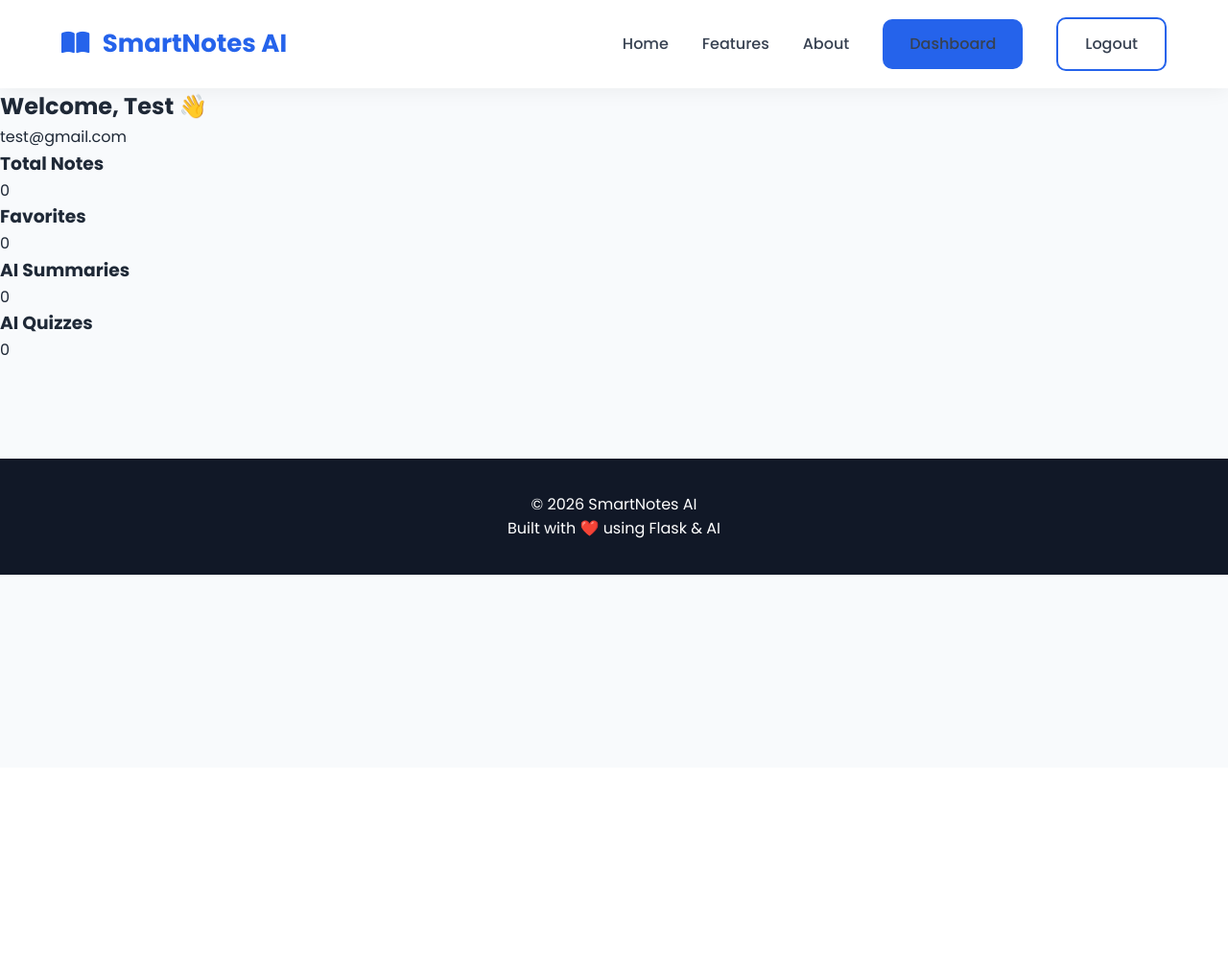
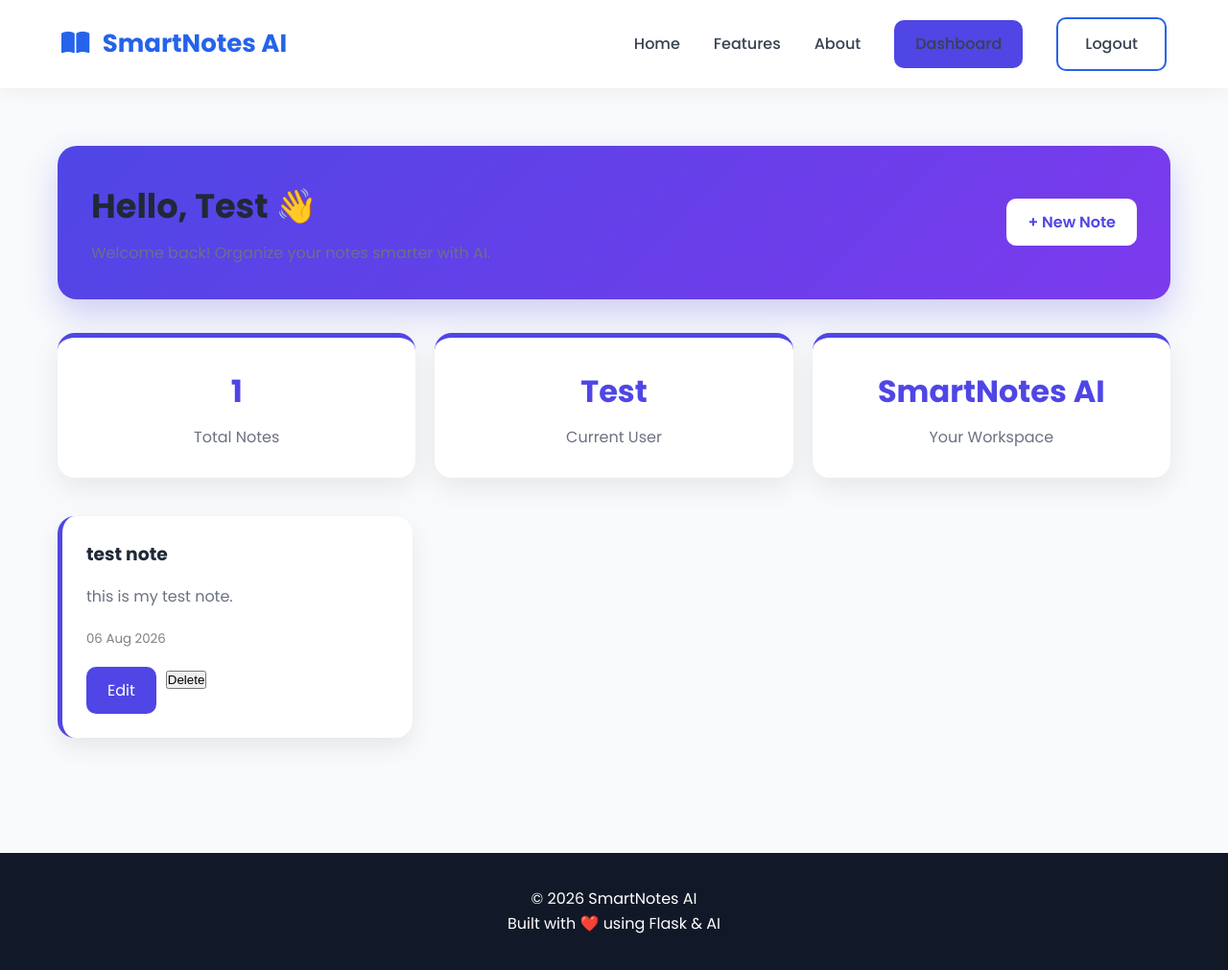
Before and after one commit to aminashujaat123-maker/SmartNotes-AI, a Flask app: page /dashboard in a window 1280 px wide. Shown: the whole page at 96% size. Before the commit the page ends 599 px from the top, so only its background shows below. Run offline with Flask 3, Linux system fonts and the light colour scheme; a user stored in the database is signed in.

Commit message:
Version 4.5 - Professional Dashboard UI

```diff
--- a/app/__init__.py
+++ b/app/__init__.py
@@ -29,8 +29,10 @@ def create_app():
 
     from app.routes.main import main
     from app.routes.auth import auth
+    from app.routes.notes import notes
 
     app.register_blueprint(main)
     app.register_blueprint(auth)
+    app.register_blueprint(notes)
 
     return app
--- a/app/models/__init__.py
+++ b/app/models/__init__.py
@@ -1 +1,2 @@
 from app.models.user import User
+from app.models.note import Note
--- a/app/routes/main.py
+++ b/app/routes/main.py
@@ -1,5 +1,6 @@
 from flask import Blueprint, render_template
 from flask_login import login_required, current_user
+from app.models.note import Note
 
 main = Blueprint("main", __name__)
 
@@ -13,7 +14,14 @@ def home():
 @login_required
 def dashboard():
 
+    notes = Note.query.filter_by(
+        user_id=current_user.id
+    ).order_by(
+        Note.created_at.desc()
+    ).all()
+
     return render_template(
         "dashboard/dashboard.html",
-        user=current_user
+        user=current_user,
+        notes=notes
     )
--- /dev/null
+++ b/static/css/dashboard.css
@@ -0,0 +1,193 @@
+.dashboard {
+  max-width: 1200px;
+  margin: 40px auto;
+  padding: 20px;
+}
+
+.dashboard-header {
+  display: flex;
+
+  justify-content: space-between;
+
+  align-items: center;
+
+  background: linear-gradient(135deg, #4f46e5, #7c3aed);
+
+  color: white;
+
+  padding: 35px;
+
+  border-radius: 20px;
+
+  margin-bottom: 35px;
+
+  box-shadow: 0 15px 35px rgba(79, 70, 229, 0.25);
+}
+
+.header-left h1 {
+  color: white;
+
+  font-size: 2.2rem;
+
+  margin-bottom: 8px;
+}
+
+.header-left p {
+  color: #e0e7ff;
+
+  margin: 0;
+}
+
+.header-right .btn-primary {
+  background: white;
+
+  color: #4f46e5;
+
+  font-weight: 600;
+}
+
+.header-right .btn-primary:hover {
+  background: #eef2ff;
+}
+
+.dashboard-header h1 {
+  font-size: 2.2rem;
+  color: #1f2937;
+}
+
+.dashboard-header p {
+  color: #6b7280;
+  margin-top: 8px;
+}
+
+.stats-container {
+  display: grid;
+  grid-template-columns: repeat(3, 1fr);
+  gap: 20px;
+  margin-bottom: 40px;
+}
+.stat-card {
+  background: white;
+
+  border-radius: 18px;
+
+  padding: 30px;
+
+  text-align: center;
+
+  box-shadow: 0 10px 30px rgba(0, 0, 0, 0.08);
+
+  transition: 0.3s;
+
+  border-top: 5px solid #4f46e5;
+}
+
+.stat-card:hover {
+  transform: translateY(-8px);
+
+  box-shadow: 0 20px 40px rgba(0, 0, 0, 0.12);
+}
+
+.stat-card:hover {
+  transform: translateY(-6px);
+}
+
+.stat-card h2 {
+  color: #4f46e5;
+  font-size: 2rem;
+  margin-bottom: 10px;
+}
+
+.stat-card p {
+  color: #6b7280;
+}
+
+.notes-grid {
+  display: grid;
+  grid-template-columns: repeat(auto-fill, minmax(320px, 1fr));
+  gap: 25px;
+}
+
+.note-card {
+  background: white;
+
+  padding: 25px;
+
+  border-radius: 18px;
+
+  border-left: 5px solid #4f46e5;
+
+  box-shadow: 0 10px 25px rgba(0, 0, 0, 0.08);
+
+  transition: 0.3s;
+}
+
+.note-card:hover {
+  transform: translateY(-6px);
+
+  box-shadow: 0 20px 40px rgba(0, 0, 0, 0.12);
+}
+
+.note-card:hover {
+  transform: translateY(-5px);
+}
+
+.note-card h3 {
+  margin-bottom: 15px;
+  color: #1f2937;
+}
+
+.note-card p {
+  color: #6b7280;
+  line-height: 1.7;
+  margin-bottom: 20px;
+}
+
+.note-card small {
+  display: block;
+  color: gray;
+  margin-bottom: 18px;
+}
+
+.note-actions {
+  display: flex;
+  gap: 10px;
+}
+
+.note-actions form {
+  margin: 0;
+}
+
+.empty-state {
+  background: white;
+  padding: 50px;
+  border-radius: 20px;
+  text-align: center;
+  grid-column: 1/-1;
+  box-shadow: 0 10px 25px rgba(0, 0, 0, 0.08);
+}
+.dashboard-search {
+  margin: 30px 0;
+}
+
+.dashboard-search input {
+  width: 100%;
+
+  padding: 16px 20px;
+
+  border-radius: 12px;
+
+  border: 1px solid #d1d5db;
+
+  outline: none;
+
+  font-size: 16px;
+
+  transition: 0.3s;
+}
+
+.dashboard-search input:focus {
+  border-color: #4f46e5;
+
+  box-shadow: 0 0 0 4px rgba(79, 70, 229, 0.15);
+}
--- a/static/css/style.css
+++ b/static/css/style.css
@@ -1,3 +1,4 @@
+@import url("dashboard.css");
 /* ==========================================
    GOOGLE RESET
 ========================================== */
@@ -113,17 +114,29 @@ ul {
 
 .btn-nav,
 .btn-primary {
-  background: #2563eb;
+  background: #4f46e5;
 
   color: white;
 
-  padding: 13px 28px;
+  padding: 12px 22px;
 
   border-radius: 10px;
 
+  text-decoration: none;
+
+  border: none;
+
+  cursor: pointer;
+
   transition: 0.3s;
 
-  font-weight: 600;
+  display: inline-block;
+}
+
+.btn-primary:hover {
+  background: #4338ca;
+
+  transform: translateY(-2px);
 }
 
 .btn-nav:hover,
--- a/templates/dashboard/dashboard.html
+++ b/templates/dashboard/dashboard.html
@@ -1,37 +1,82 @@
-{% extends "layout/base.html" %} {% block title %}Dashboard{% endblock %} {%
-block content %}
+{% extends "layout/base.html" %} {% block title %}Dashboard{% endblock %}
+{%block content %}
 
 <section class="dashboard">
-  <div class="dashboard-container">
-    <h1>Welcome, {{ current_user.full_name }} 👋</h1>
+  <div class="dashboard-header">
+    <div class="header-left">
+      <h1>Hello, {{ user.full_name }} 👋</h1>
 
-    <p>{{ current_user.email }}</p>
+      <p>Welcome back! Organize your notes smarter with AI.</p>
+    </div>
 
-    <div class="dashboard-cards">
-      <div class="card">
-        <h3>Total Notes</h3>
+    <div class="header-right">
+      <a href="{{ url_for('notes.create_note') }}" class="btn-primary">
+        + New Note
+      </a>
+    </div>
+  </div>
 
-        <p>0</p>
-      </div>
+  <div class="stats-container">
+    <div class="stat-card">
+      <h2>{{ notes|length }}</h2>
+      <p>Total Notes</p>
+    </div>
 
-      <div class="card">
-        <h3>Favorites</h3>
+    <div class="stat-card">
+      <h2>{{ user.full_name }}</h2>
+      <p>Current User</p>
+    </div>
 
-        <p>0</p>
-      </div>
+    <div class="stat-card">
+      <h2>SmartNotes AI</h2>
+      <p>Your Workspace</p>
+    </div>
+  </div>
 
-      <div class="card">
-        <h3>AI Summaries</h3>
+  <div class="notes-grid">
+    {% if notes %} {% for note in notes %}
 
-        <p>0</p>
-      </div>
+    <div class="note-card">
+      <h3>{{ note.title }}</h3>
 
-      <div class="card">
-        <h3>AI Quizzes</h3>
+      <p>
+        {{ note.content[:150] }}{% if note.content|length > 150 %}...{% endif %}
+      </p>
 
-        <p>0</p>
+      <small> {{ note.created_at.strftime('%d %b %Y') }} </small>
+
+      <div class="note-actions">
+        <a
+          href="{{ url_for('notes.edit_note', note_id=note.id) }}"
+          class="btn-primary"
+        >
+          Edit
+        </a>
+
+        <form
+          action="{{ url_for('notes.delete_note', note_id=note.id) }}"
+          method="POST"
+        >
+          <button
+            type="submit"
+            class="btn-danger"
+            onclick="return confirm('Delete this note?');"
+          >
+            Delete
+          </button>
+        </form>
       </div>
     </div>
+
+    {% endfor %} {% else %}
+
+    <div class="empty-state">
+      <h2>No Notes Yet</h2>
+
+      <p>Create your first note to start your productivity journey.</p>
+    </div>
+
+    {% endif %}
   </div>
 </section>
 
```
Also changed, not shown: app/models/note.py (+40 -0 lines), app/models/user.py (+7 -0 lines), app/routes/notes.py (+73 -0 lines), templates/dashboard/create_note.html (+36 -0 lines), templates/dashboard/edit_note.html (+26 -0 lines), instance/smartnotes.db.
